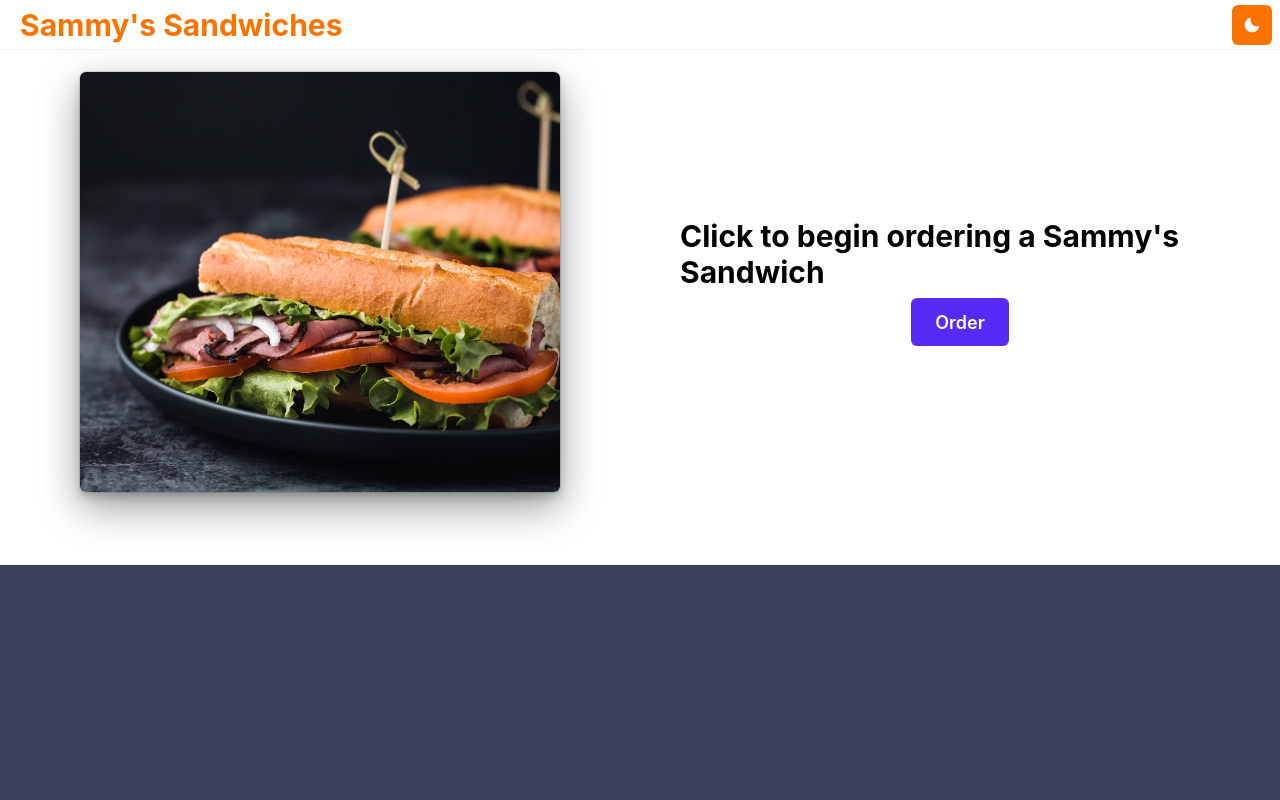
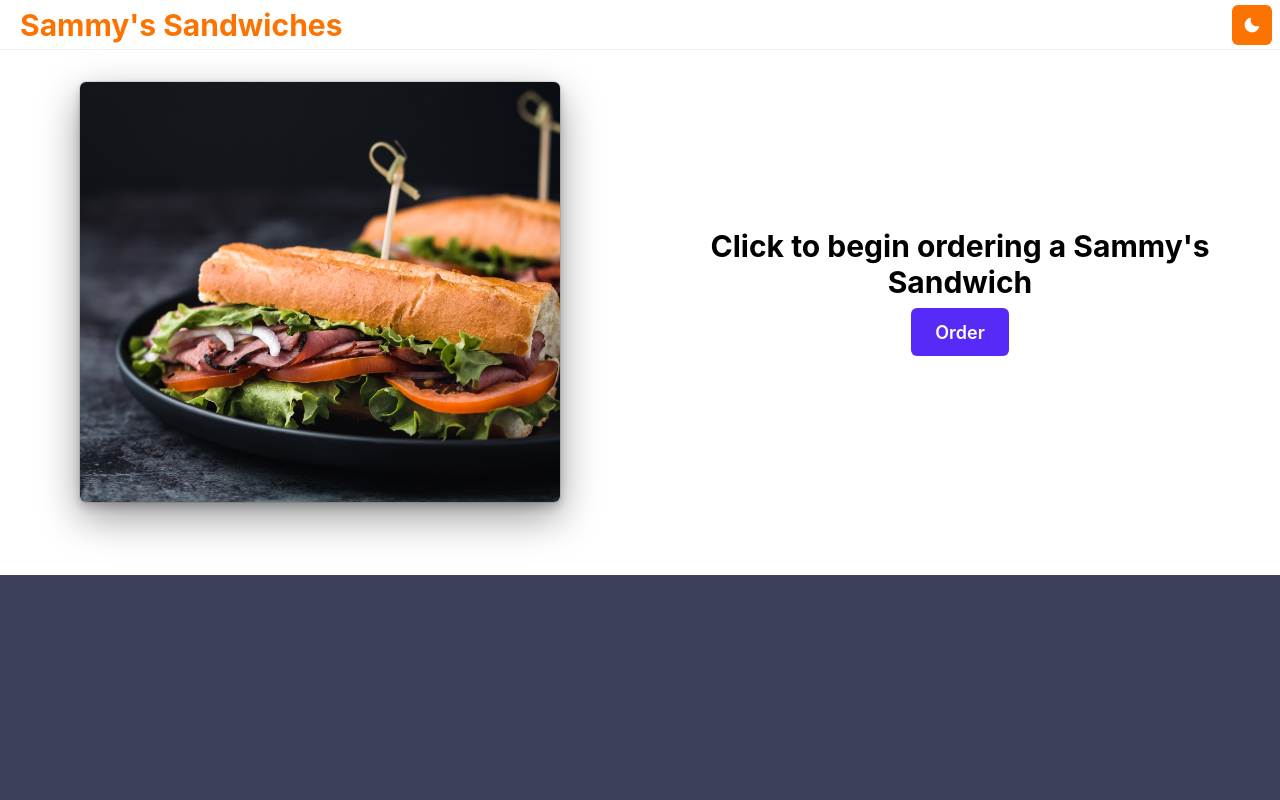
Before and after one commit to sambencivengo/rails-sandwich-shop, a Next.js app in the folder client/: page / in a window 1280 px wide. Shown: the top 800 px of the page. Built offline with nearby package versions, Linux system fonts and the light colour scheme; no server answers.

Commit message:
a little more styling

```diff
--- a/client/components/layout/Layout.tsx
+++ b/client/components/layout/Layout.tsx
@@ -1,15 +1,19 @@
-import { Box, Center, Container } from '@chakra-ui/react';
+import { Box, useBreakpointValue } from '@chakra-ui/react';
 import { Header } from './Header';
 
 interface LayoutProps {
 	children: React.ReactNode;
 }
-export const Layout = ({ children }: LayoutProps) => (
+export const Layout = ({ children }: LayoutProps) => {
+	const isMobile = useBreakpointValue({ base: true, sm: true, md: false });
+
+	return (
 		<>
 			<Header />
 
-		<Box>
+			<Box pt={isMobile ? '50px' : '10px'}>
 				<main>{children}</main>
 			</Box>
 		</>
 	);
+};
--- a/client/pages/index.tsx
+++ b/client/pages/index.tsx
@@ -50,7 +50,11 @@ export default function Home() {
 				</Center>
 				<Center p={5} w={isMobile ? '100vw' : '50vw'}>
 					<VStack p={5} rounded="md">
-						<Heading size={['lg']} color={colors.black}>
+						<Heading
+							textAlign="center"
+							size={['lg']}
+							color={colors.black}
+						>
 							{"Click to begin ordering a Sammy's Sandwich"}
 						</Heading>
 						<Button size={'lg'}>Order</Button>
```
Lines whose indentation alone changed are shown as unchanged.
